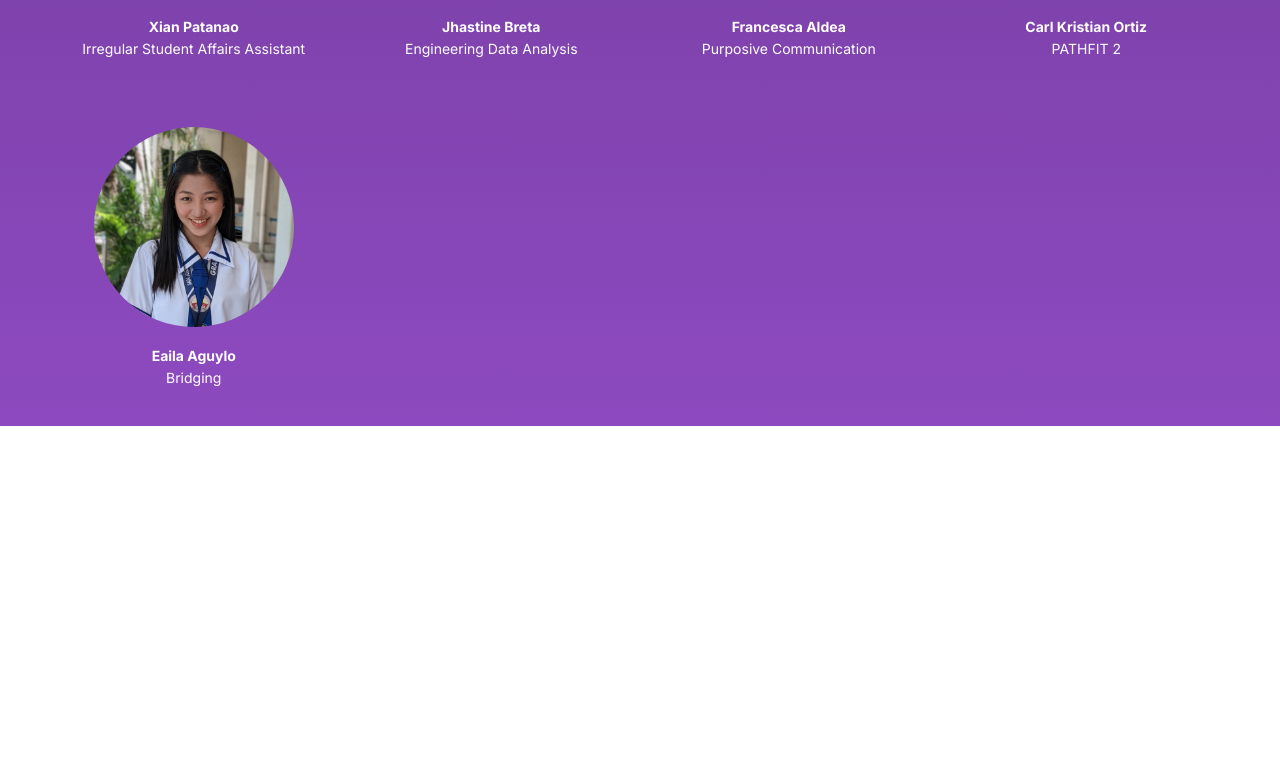
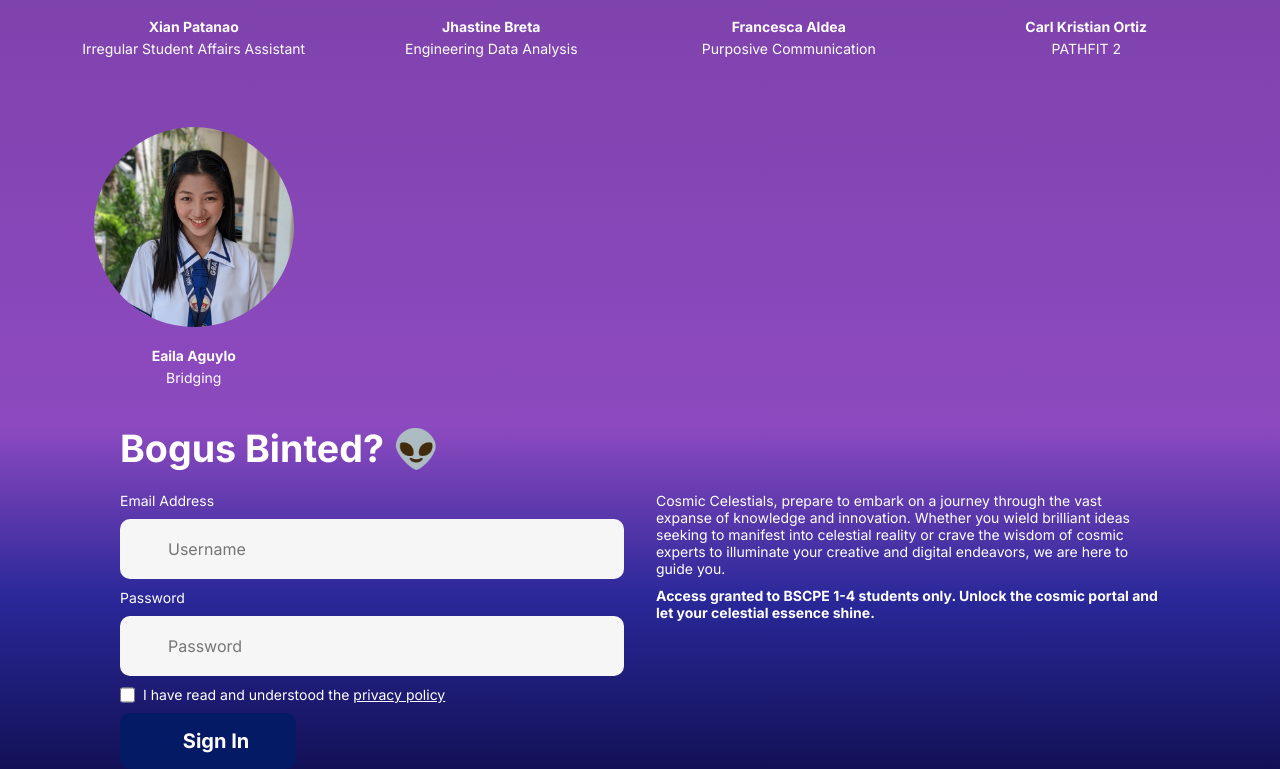
Before and after one commit to JoshuaHM-p4/tecnoquatro, a React (Vite) app in the folder client/: page / in a window 1280 px wide. Shown: the part 2643-3412 px from the top of the page. Before the commit the page ends 3069 px from the top, so only its background shows below. Built offline with nearby package versions, Linux system fonts and the light colour scheme.

Commit message:
add landingforms

```diff
--- a/client/index.html
+++ b/client/index.html
@@ -7,6 +7,7 @@
     <link rel="preconnect" href="https://fonts.googleapis.com">
     <link rel="preconnect" href="https://fonts.gstatic.com" crossorigin>
     <link href="https://fonts.googleapis.com/css2?family=Inter:wght@100..900&display=swap" rel="stylesheet">
+    <link href="https://fonts.googleapis.com/icon?family=Material+Icons" rel="stylesheet">
     <title>TechnoQuatro</title>
   </head>
   <body>
--- /dev/null
+++ b/client/src/components/LandingForms.jsx
@@ -0,0 +1,56 @@
+import React from "react";
+import '../styles/LandingForms.scss'; // Importing the SCSS file
+
+const LandingForms = () => {
+    return (
+        <main className='landing-forms'>
+            <div className='forms-intro-text-container'>
+                <p className='forms-intro-head'>Bogus Binted? 👽</p>
+            </div>
+
+            <div className='forms-content'>
+                <div className='forms-login-container'>
+                    <p className='forms-login-head'>Email Address</p>
+                    <form className='forms-login'>
+                        <div className="input-group">
+                            <i className="material-icons input-icon">&#xe0be;</i>
+                            <input type='text' placeholder='Username' />
+                        </div>
+                    </form>
+
+                    <p className='forms-login-head'>Password</p>
+                    <form className='forms-login'>
+                        <div className="input-group">
+                            <i className="material-icons input-icon">&#xe897;</i>
+                            <input type='password' placeholder='Password' />
+                        </div>
+                    </form>
+
+                    {/* Display privacy policy with radio button */}
+                    <div className='forms-privacy-policy'>
+                        <input type='checkbox' id='privacy-policy' name='privacy-policy' value='privacy-policy' />
+                        <label htmlFor='privacy-policy'>I have read and understood the <a href="">privacy policy</a></label>
+                    </div>
+
+                    {/* Display sign in button*/}
+                    <div className='forms-signin-container'>
+                        <button>Sign In</button>
+                    </div>
+                </div>
+
+                {/* Display forms description */}
+                <div className='forms-description-container'>
+                    <p className='forms-description-text'>
+                    Cosmic Celestials, prepare to embark on a journey through the vast expanse of knowledge and innovation. Whether you wield brilliant ideas seeking to manifest into celestial reality or crave the wisdom of cosmic experts to illuminate your creative and digital endeavors, we are here to guide you.
+                    </p>
+
+                    <p className='forms-description-text'>
+                    Access granted to BSCPE 1-4 students only. Unlock the cosmic portal and let your celestial essence shine.
+                    </p>
+                </div>
+            </div>
+        </main>
+    )
+}
+
+export default LandingForms;
--- a/client/src/components/LandingStudents.jsx
+++ b/client/src/components/LandingStudents.jsx
@@ -74,7 +74,6 @@ const LandingStudents = () => {
 
 
 
-
   return (
     <main className='landing-students'>
 
--- a/client/src/pages/Landing.jsx
+++ b/client/src/pages/Landing.jsx
@@ -2,6 +2,7 @@ import React from 'react'
 import LandingStudents from '../components/LandingStudents';
 import '../styles/Landing.scss'
 import { IoMdMenu } from "react-icons/io";
+import LandingForms from '../components/LandingForms';
 
 const Landing = () => {
   return (
@@ -28,6 +29,7 @@ const Landing = () => {
         </div>
       </main>
       <LandingStudents />
+      <LandingForms />
       <main className='login-page'>
 
       </main>
--- /dev/null
+++ b/client/src/styles/LandingForms.scss
@@ -0,0 +1,144 @@
+.landing-forms {
+    display: flex;
+    flex-direction: column;
+    align-items: flex-start;
+    gap: 0.7rem;
+    background: linear-gradient(180deg, #8d4ac0 0%, #2a2899 50%, #121156 100%);
+    padding: 0 7.5rem;
+
+    .forms-intro-text-container {
+      color: #fff;
+      font-family: Inter;
+      font-size: 2.35rem;
+      font-weight: 700;
+      line-height: normal;
+      padding-bottom: 0.625rem;
+      align-self: stretch;
+    }
+
+    .forms-content {
+      display: flex;
+      gap: 2rem;
+      align-self: stretch;
+      flex-wrap: wrap;
+
+      .forms-login-container {
+        display: flex;
+        flex-direction: column;
+        align-items: flex-start;
+        gap: 0.625rem;
+        width: 40%;
+        flex: 1 0 0;
+
+        .forms-login-head {
+          color: #fff;
+          font-family: Inter;
+          font-size: 0.875rem;
+          font-weight: 400;
+          line-height: normal;
+        }
+
+        .forms-login {
+          display: flex;
+          flex-direction: column;
+          gap: 0.5rem;
+          align-self: stretch;
+
+          input {
+            height: 2.5rem;
+            padding: 0.625rem 2rem 0.625rem 3rem; /* Adjusted padding */
+            border-radius: 0.625rem;
+            background: #f6f6f6;
+            border: none;
+            font-family: Inter;
+            font-size: 1rem;
+            width: 100%; /* Full width input */
+
+          }
+        }
+
+        .forms-privacy-policy {
+          display: flex;
+          align-items: center;
+          gap: 0.5rem;
+
+          input[type='checkbox'] {
+            width: 0.9375rem;
+            height: 1rem;
+            background: #F6F6F6;
+          }
+
+          label {
+            color: #fff;
+            font-family: Inter;
+            font-size: 0.875rem;
+            font-weight: 400;
+            line-height: normal;
+
+            a {
+              color: #fff;
+              text-decoration-line: underline;
+            }
+          }
+        }
+
+        .forms-signin-container {
+          display: flex;
+          align-items: flex-start;
+          gap: 0.625rem;
+          align-self: stretch;
+
+          button {
+            width: 11rem;
+            height: 3.5rem;
+            padding-left: 1rem;
+            justify-content: center;
+            align-items: center;
+            gap: 1rem;
+            border-radius: 0.625rem;
+            background: #051a64;
+            color: #fff;
+            font-family: Inter;
+            font-size: 1.25rem;
+            font-weight: 700;
+            border: none;
+            cursor: pointer;
+          }
+        }
+      }
+
+      .forms-description-container {
+        display: flex;
+        flex-direction: column;
+        gap: 0.625rem;
+        width: 50%;
+        flex: 1 0 0;
+
+        .forms-description-text {
+          color: #fff;
+          font-family: Inter;
+          font-size: 0.875rem;
+          font-weight: 400;
+          line-height: normal;
+
+          &:nth-child(2) {
+            font-weight: 700;
+          }
+        }
+      }
+    }
+
+    .input-group {
+      position: relative;
+      display: flex;
+      align-items: center;
+    }
+
+    .input-icon {
+      position: absolute;
+      left: 10px; /* Adjust the icon position as needed */
+      color: #D9D9D9; /* Adjust icon color */
+      font-size: 1.25rem; /* Adjust icon size */
+      pointer-events: none; /* Prevent icon from being selectable */
+    }
+  }
--- a/client/src/styles/LandingStudents.scss
+++ b/client/src/styles/LandingStudents.scss
@@ -77,7 +77,6 @@
                 color: #FF4B4B;
                 text-decoration-line: underline;
             }
-
 
         }
     }
```
